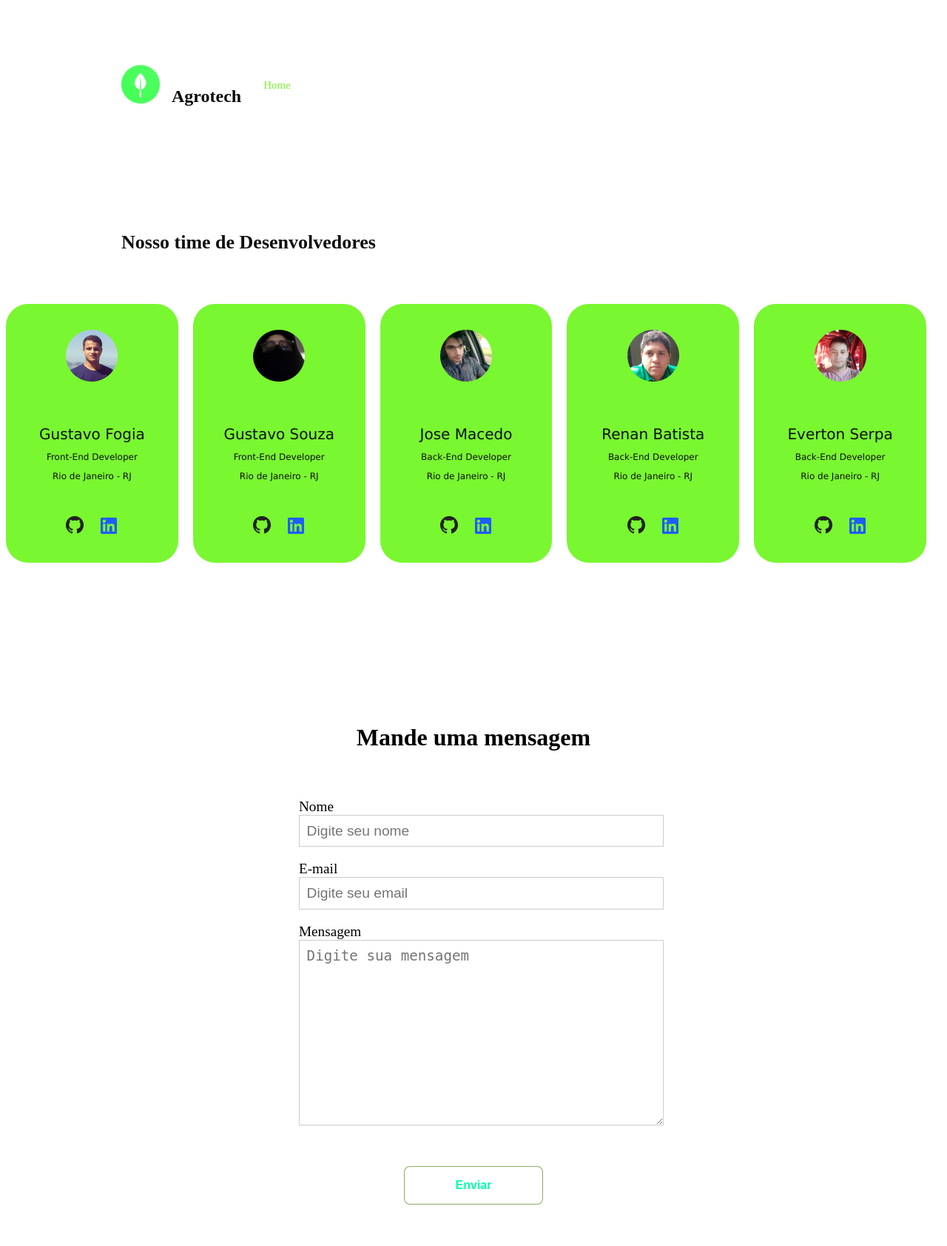
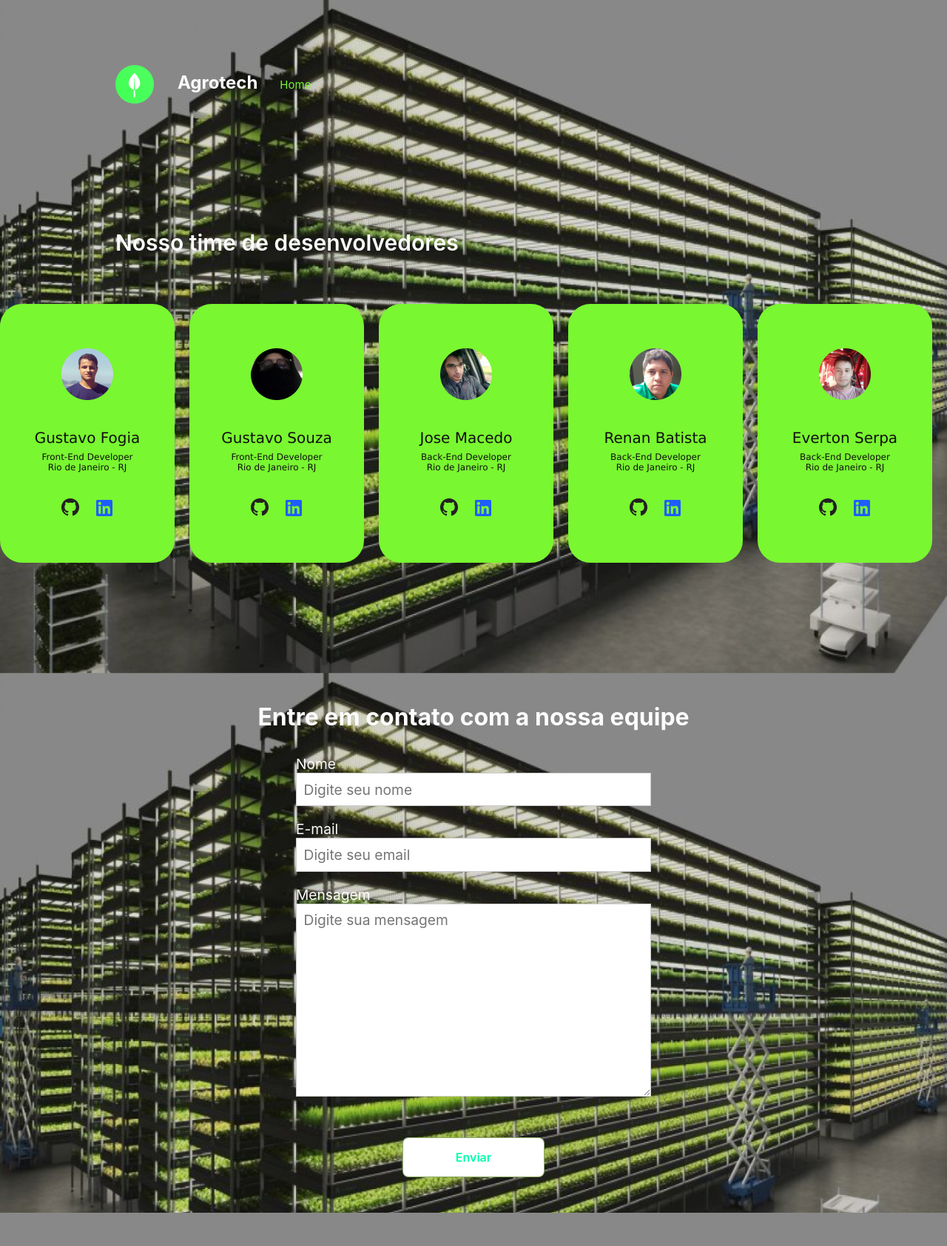
Before and after one commit to EvertonSerpa/Projeto-Cat-logo, a Flask app: page /time in a window 1280 px wide. Shown: the whole page at 74% size. After the commit the page ends 1640 px from the top, so only its background shows below. Run offline with Flask 2, Linux system fonts and the light colour scheme.

Commit message:
mod final

```diff
--- a/static/css/time.css
+++ b/static/css/time.css
@@ -1,3 +1,12 @@
+
+* {
+    padding: 0;
+    margin: 0;
+    box-sizing: border-box;
+    font-family: -apple-system, BlinkMacSystemFont, "Segoe UI", Roboto, Oxygen,
+      Ubuntu, Cantarell, "Open Sans", "Helvetica Neue", sans-serif;
+}
+
 .bg {
     background-image: url(../img/bg.png);
     background-repeat: no-repeat;
@@ -23,6 +32,11 @@
     height: 53px;
 }
 
+label, h3{
+    color: #fdfcfc;
+}
+
+
 .time {
     display: flex;
     margin-left: 156px;
@@ -30,30 +44,20 @@
     margin-top: 150px;
     font-style: normal;
     font-weight: 600;
-    font-size: 26px;
+    font-size: 30px;
     line-height: 74px;
-    color: #0f0f0f;
+    color: #fdfcfc;
 }
 
 .l1 {
     font-weight: 700;
-    color: #0a0a0a;
+    color: #fdfcfc;
     display: flex;
-    padding-left: 1rem;
+    padding-left: 2rem;
     padding-top: 9px;
 
 }
 
-.wrapper {
-    position: absolute;
-    top: 68%;
-    left: 83%;
-    transform: translate(-50%, -50%);
-}
-
-.link_wrapper {
-    position: relative;
-}
 
 .icon {
     width: 50px;
--- a/templates/time.html
+++ b/templates/time.html
@@ -13,9 +13,9 @@
     <!-- <link rel="stylesheet" href="../static/css/login.css" /> -->
     <!---Ligando o index.html com o styles.csss.--->
     <link icon="icon" href="../static/img/logo.png" />
-    <title>Time|Conato</title>
+    <title>Time | Conato</title>
 </head>
-<body>
+<body class="bg">
     <section>
       <header class="logo">
         <a href="#"><img src="../static/img/logo.png" /></a>
@@ -24,7 +24,7 @@
       </header>
     </section>
     <section class="page2" id="page2">
-        <h2 class="time">Nosso time de Desenvolvedores</h2>
+        <h2 class="time">Nosso time de desenvolvedores</h2>
         <div class="cards">
           <div class="card">
             <div class="foto">
@@ -134,7 +134,7 @@
             </a>
         </div>
 
-        <h3>Mande uma mensagem</h3>
+        <h3>Entre em contato com a nossa equipe</h3>
 
         <form action='/send' method="POST">
             <label for="nome">Nome</label>
```
Also changed, not shown: static/css/styles.css (+0 -89 lines).
